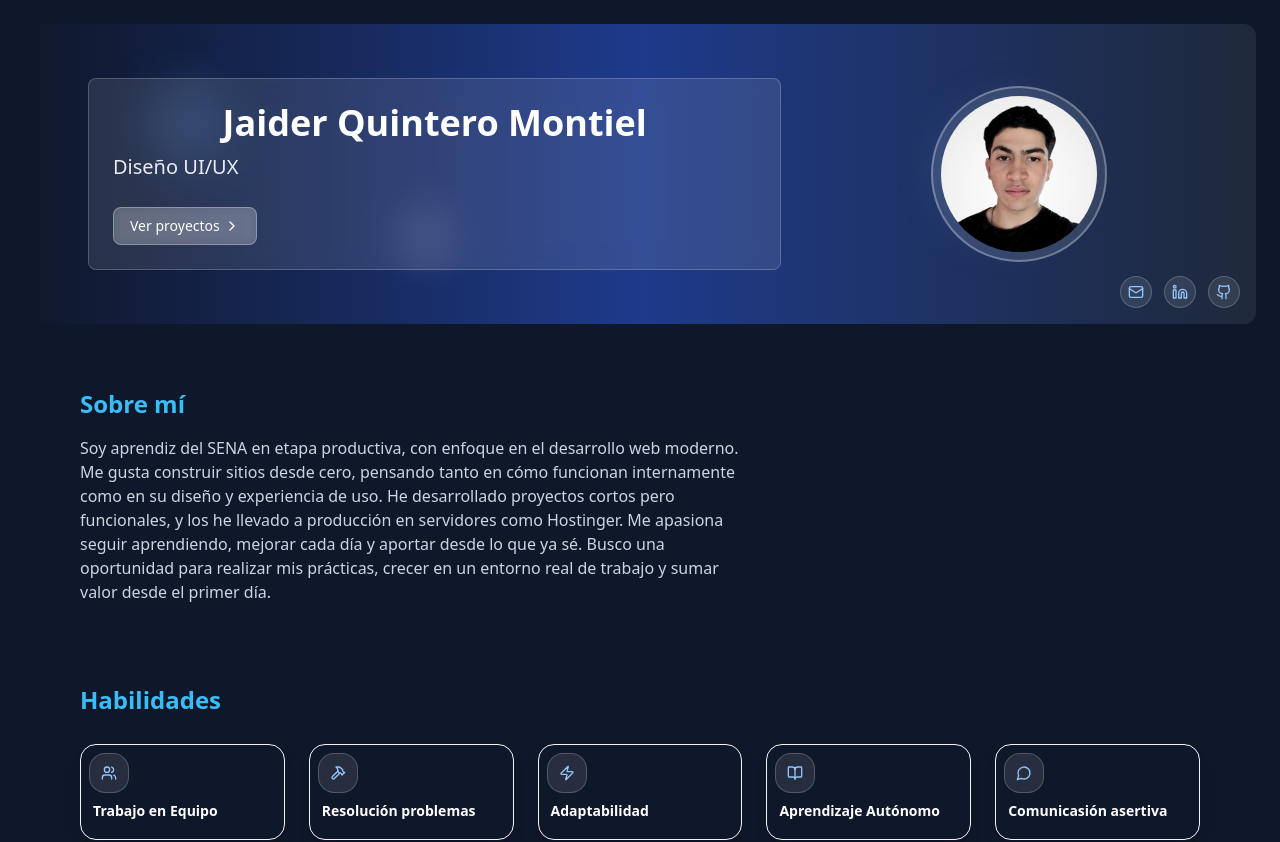
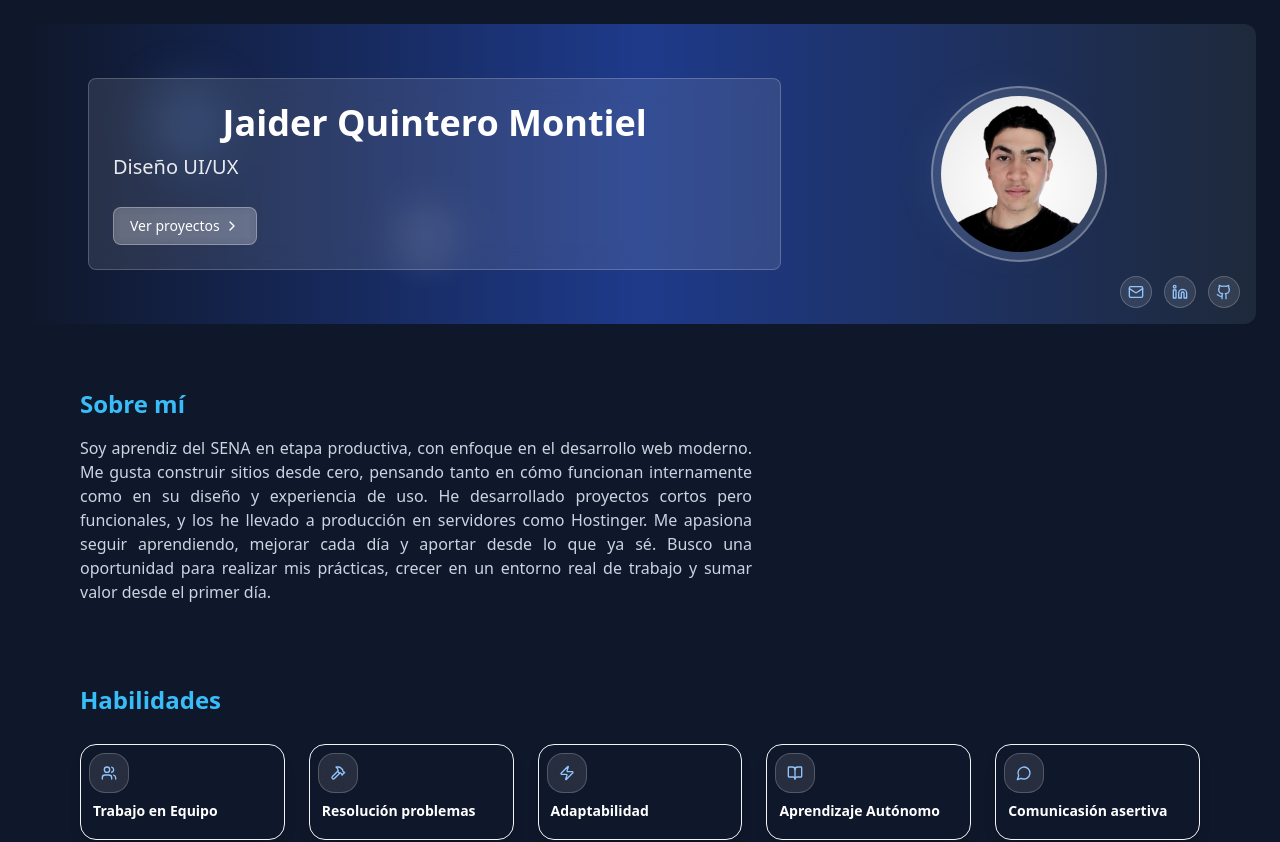
Before and after one commit to jquinteromo/Porfolio_Jaider_Quintero, a React (Vite) app: page / in a window 1280 px wide. Shown: the top 842 px of the page. Built offline with nearby package versions, Linux system fonts and the light colour scheme.

Commit message:
Justity text Aboutme

```diff
--- a/src/Portfolio/Components/Aboutme.tsx
+++ b/src/Portfolio/Components/Aboutme.tsx
@@ -3,7 +3,7 @@ export default function Aboutme() {
     <div>
       <section className="px-6 md:px-20 py-10">
         <h2 className="text-2xl font-semibold text-sky-400 mb-4">Sobre mí</h2>
-        <p className="text-slate-300 max-w-2xl">
+        <p className="text-justify  text-slate-300 max-w-2xl">
           Soy aprendiz del SENA en etapa productiva, con enfoque en el
           desarrollo web moderno. Me gusta construir sitios desde cero, pensando
           tanto en cómo funcionan internamente como en su diseño y experiencia
```
